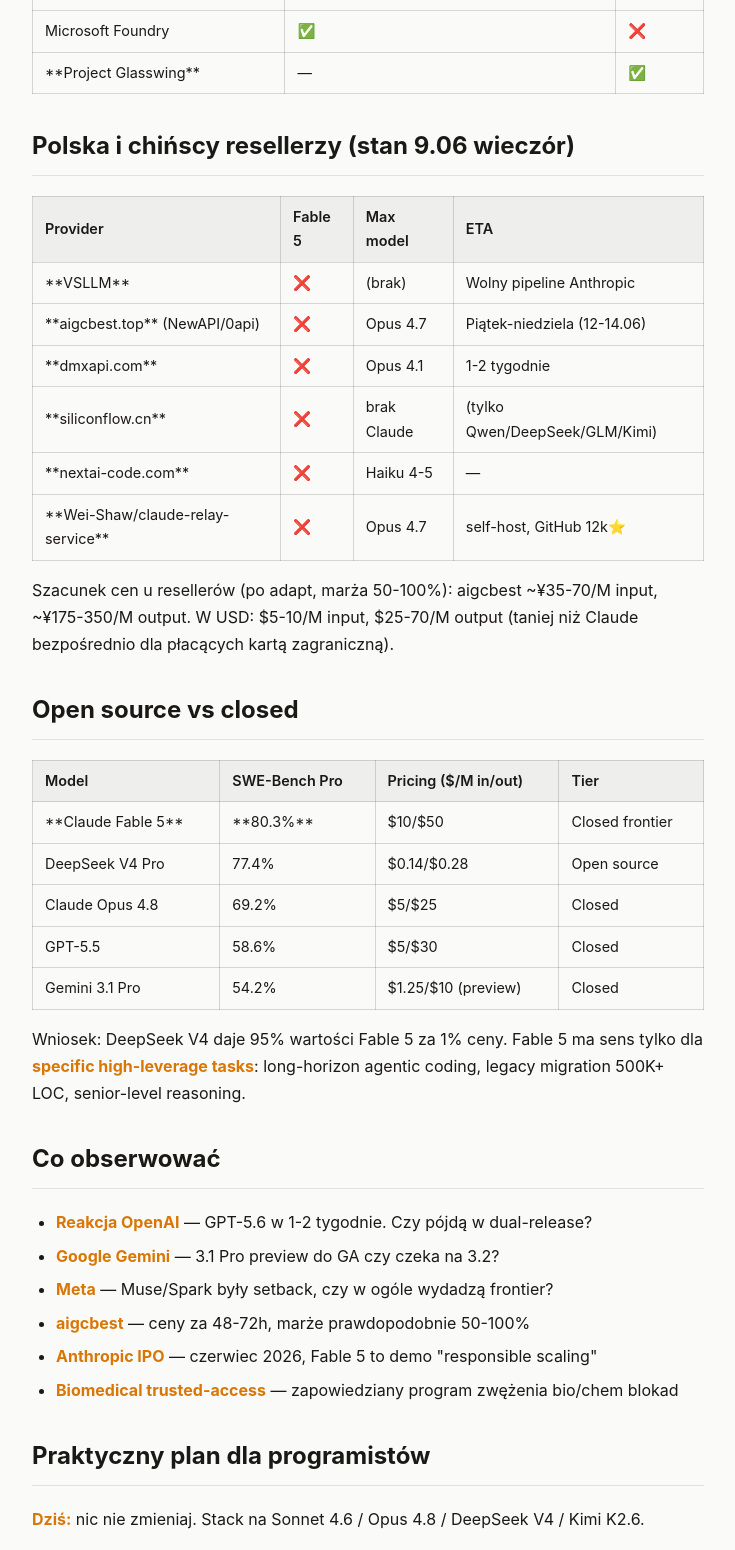
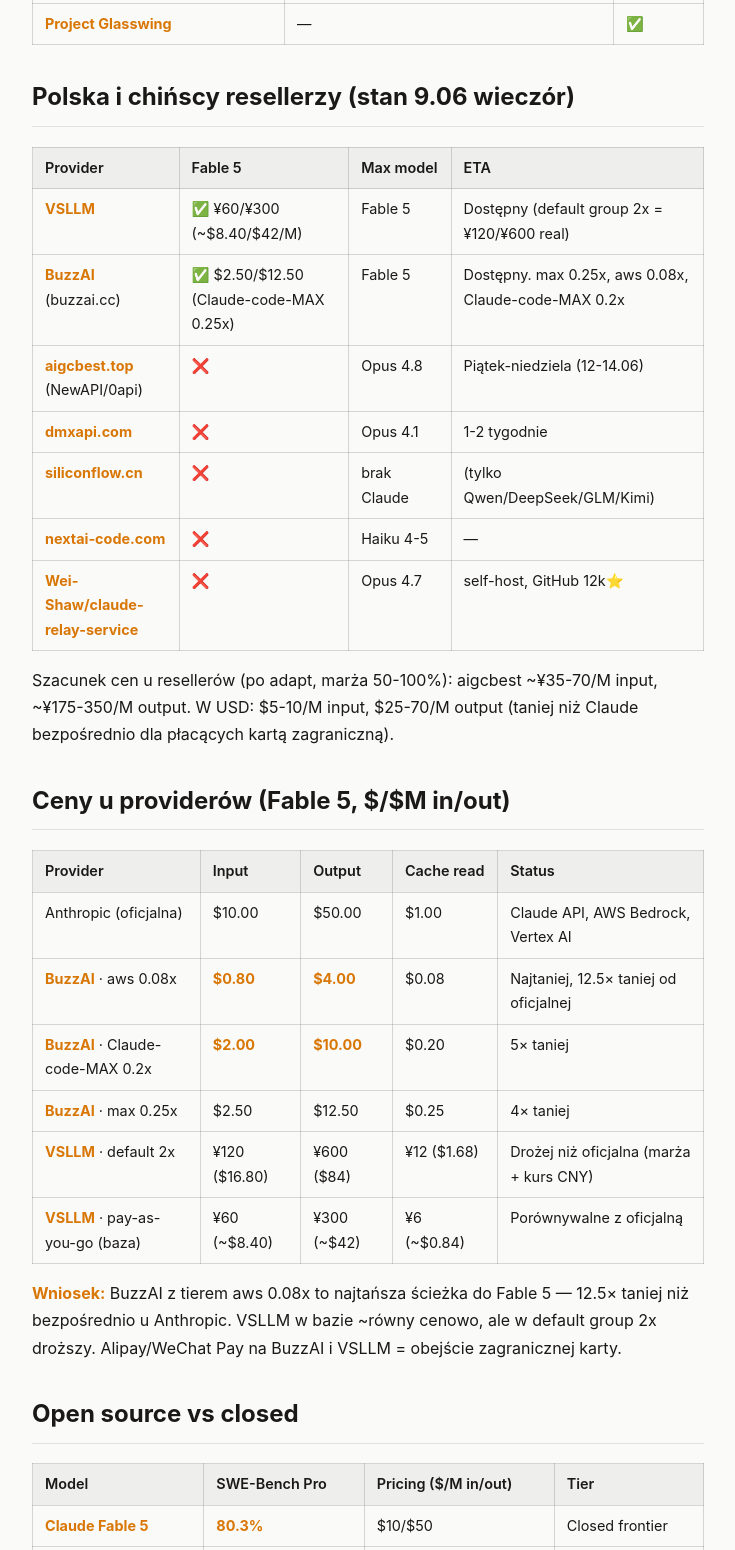
Before and after one commit to Kamciosz/Kamciosz.github.io, a plain HTML site: page news/claude-fable-5-pierwszy-publiczny-mythos.html in a window 1280 px wide. Shown: the part 2750-4300 px from the top of the page, without its empty margins (272-1007 px from the left). Drawn offline with Linux system fonts and the light colour scheme.

Commit message:
fix: popraw formatowanie tabel (strong, nowrap), usun image gallery, dodaj tabele cen providerow, zaktualizuj VSLLM/BuzzAI (maja Fable 5)

```diff
--- a/news/claude-fable-5-pierwszy-publiczny-mythos.html
+++ b/news/claude-fable-5-pierwszy-publiczny-mythos.html
@@ -11,8 +11,8 @@
 
 <style>
 .article-body table { width: 100%; border-collapse: collapse; margin: 1rem 0; font-size: 0.9rem; }
-.article-body th, .article-body td { border: 1px solid rgba(127,127,127,0.3); padding: 0.5rem 0.75rem; text-align: left; }
-.article-body th { background: rgba(127,127,127,0.1); font-weight: 600; }
+.article-body th, .article-body td { border: 1px solid rgba(127,127,127,0.3); padding: 0.5rem 0.75rem; text-align: left; vertical-align: top; }
+.article-body th { background: rgba(127,127,127,0.1); font-weight: 600; white-space: nowrap; }
 .article-body td code { font-size: 0.85em; }
 .image-gallery { margin: 2rem 0; padding-top: 1rem; border-top: 1px solid rgba(127,127,127,0.3); }
 .image-gallery h3 { margin-bottom: 1rem; }
@@ -99,10 +99,10 @@
 <td>Tylko Project Glasswing</td>
 </tr>
 <tr>
-<td>**Mythos-class (public)**</td>
-<td>**Claude Fable 5**</td>
-<td>**$10/$50**</td>
-<td>**Nowy**</td>
+<td><strong>Mythos-class (public)</strong></td>
+<td><strong>Claude Fable 5</strong></td>
+<td><strong>$10/$50</strong></td>
+<td><strong>Nowy</strong></td>
 </tr>
 <tr>
 <td>Flagship</td>
@@ -162,7 +162,7 @@
 <td>❌</td>
 </tr>
 <tr>
-<td>**Project Glasswing**</td>
+<td><strong>Project Glasswing</strong></td>
 <td>—</td>
 <td>✅</td>
 </tr>
@@ -176,43 +176,102 @@
 <th>ETA</th>
 </tr></thead><tbody>
 <tr>
-<td>**VSLLM**</td>
-<td>❌</td>
-<td>(brak)</td>
-<td>Wolny pipeline Anthropic</td>
+<td><strong>VSLLM</strong></td>
+<td>✅ ¥60/¥300 (~$8.40/$42/M)</td>
+<td>Fable 5</td>
+<td>Dostępny (default group 2x = ¥120/¥600 real)</td>
 </tr>
 <tr>
-<td>**aigcbest.top** (NewAPI/0api)</td>
+<td><strong>BuzzAI</strong> (buzzai.cc)</td>
+<td>✅ $2.50/$12.50 (Claude-code-MAX 0.25x)</td>
+<td>Fable 5</td>
+<td>Dostępny. max 0.25x, aws 0.08x, Claude-code-MAX 0.2x</td>
+</tr>
+<tr>
+<td><strong>aigcbest.top</strong> (NewAPI/0api)</td>
 <td>❌</td>
-<td>Opus 4.7</td>
+<td>Opus 4.8</td>
 <td>Piątek-niedziela (12-14.06)</td>
 </tr>
 <tr>
-<td>**dmxapi.com**</td>
+<td><strong>dmxapi.com</strong></td>
 <td>❌</td>
 <td>Opus 4.1</td>
 <td>1-2 tygodnie</td>
 </tr>
 <tr>
-<td>**siliconflow.cn**</td>
+<td><strong>siliconflow.cn</strong></td>
 <td>❌</td>
 <td>brak Claude</td>
 <td>(tylko Qwen/DeepSeek/GLM/Kimi)</td>
 </tr>
 <tr>
-<td>**nextai-code.com**</td>
+<td><strong>nextai-code.com</strong></td>
 <td>❌</td>
 <td>Haiku 4-5</td>
 <td>—</td>
 </tr>
 <tr>
-<td>**Wei-Shaw/claude-relay-service**</td>
+<td><strong>Wei-Shaw/claude-relay-service</strong></td>
 <td>❌</td>
 <td>Opus 4.7</td>
 <td>self-host, GitHub 12k⭐</td>
 </tr>
 </tbody></table>
 <p>Szacunek cen u resellerów (po adapt, marża 50-100%): aigcbest ~¥35-70/M input, ~¥175-350/M output. W USD: $5-10/M input, $25-70/M output (taniej niż Claude bezpośrednio dla płacących kartą zagraniczną).</p>
+<h2>Ceny u providerów (Fable 5, $/$M in/out)</h2>
+<table>
+<thead><tr>
+<th>Provider</th>
+<th>Input</th>
+<th>Output</th>
+<th>Cache read</th>
+<th>Status</th>
+</tr></thead><tbody>
+<tr>
+<td>Anthropic (oficjalna)</td>
+<td>$10.00</td>
+<td>$50.00</td>
+<td>$1.00</td>
+<td>Claude API, AWS Bedrock, Vertex AI</td>
+</tr>
+<tr>
+<td><strong>BuzzAI</strong> · aws 0.08x</td>
+<td><strong>$0.80</strong></td>
+<td><strong>$4.00</strong></td>
+<td>$0.08</td>
+<td>Najtaniej, 12.5× taniej od oficjalnej</td>
+</tr>
+<tr>
+<td><strong>BuzzAI</strong> · Claude-code-MAX 0.2x</td>
+<td><strong>$2.00</strong></td>
+<td><strong>$10.00</strong></td>
+<td>$0.20</td>
+<td>5× taniej</td>
+</tr>
+<tr>
+<td><strong>BuzzAI</strong> · max 0.25x</td>
+<td>$2.50</td>
+<td>$12.50</td>
+<td>$0.25</td>
+<td>4× taniej</td>
+</tr>
+<tr>
+<td><strong>VSLLM</strong> · default 2x</td>
+<td>¥120 ($16.80)</td>
+<td>¥600 ($84)</td>
+<td>¥12 ($1.68)</td>
+<td>Drożej niż oficjalna (marża + kurs CNY)</td>
+</tr>
+<tr>
+<td><strong>VSLLM</strong> · pay-as-you-go (baza)</td>
+<td>¥60 (~$8.40)</td>
+<td>¥300 (~$42)</td>
+<td>¥6 (~$0.84)</td>
+<td>Porównywalne z oficjalną</td>
+</tr>
+</tbody></table>
+<p><strong>Wniosek:</strong> BuzzAI z tierem aws 0.08x to najtańsza ścieżka do Fable 5 — 12.5× taniej niż bezpośrednio u Anthropic. VSLLM w bazie ~równy cenowo, ale w default group 2x droższy. Alipay/WeChat Pay na BuzzAI i VSLLM = obejście zagranicznej karty.</p>
 <h2>Open source vs closed</h2>
 <table>
 <thead><tr>
@@ -222,8 +281,8 @@
 <th>Tier</th>
 </tr></thead><tbody>
 <tr>
-<td>**Claude Fable 5**</td>
-<td>**80.3%**</td>
+<td><strong>Claude Fable 5</strong></td>
+<td><strong>80.3%</strong></td>
 <td>$10/$50</td>
 <td>Closed frontier</td>
 </tr>
@@ -285,21 +344,6 @@
 <hr>
 <p>*STEM News · auto-publikowane z wątku Discord 1512398228384120864 · GitHub Actions daily*</p>
 <p>*Rozszerzane przez <code>MiniMax-M3</code> (vsllm) · Vanilla HTML+CSS · GitHub Pages*</p>
-<p>!<a href="../assets/img/fable5/01_hero_fable5.png" target="_blank" rel="noopener noreferrer">Claude Fable 5 - hero</a></p>
-<p>!<a href="../assets/img/fable5/02_before_after.png" target="_blank" rel="noopener noreferrer">Before/After Fable 5</a></p>
-<p>!<a href="../assets/img/fable5/03_anthropic_tiers.png" target="_blank" rel="noopener noreferrer">Claude tiers - Haiku/Sonnet/Fable</a></p>
-<p>!<a href="../assets/img/fable5/04_ai_army.png" target="_blank" rel="noopener noreferrer">Global AI compute race</a></p>
-<p>!<a href="../assets/img/fable5/05_solo_developer.png" target="_blank" rel="noopener noreferrer">Solo developer vs hyperscalers</a></p>
-
-<div class="image-gallery">
-  <h3>Ilustracje</h3>
-  <figure><img src="/assets/img/fable5/01_hero_fable5.png" alt="Claude Fable 5 - edytorialny hero przedstawiający AI brain-like structure ze złotymi nodami"><figcaption>1. Hero - Claude Fable 5 jako złota sieć neuronowa w kosmosie</figcaption></figure>
-  <figure><img src="/assets/img/fable5/02_before_after.png" alt="Before/After - chaos czerwonych sieci vs porządek złotych ścieżek Fable 5"><figcaption>2. Porównanie: chaos vs porządek w architekturze Fable 5</figcaption></figure>
-  <figure><img src="/assets/img/fable5/03_anthropic_tiers.png" alt="Trzy mityczne stworzenia Claude tiers: mrówka Haiku, sowa Sonnet, feniks Fable"><figcaption>3. Tier hierarchia Claude - Haiku/Sonnet/Fable</figcaption></figure>
-  <figure><img src="/assets/img/fable5/04_ai_army.png" alt="Industrial-scale data center z kolorowymi światłami serwerów AWS/Google/Azure"><figcaption>4. Globalny wyścig compute - hyperscaler data centers</figcaption></figure>
-  <figure><img src="/assets/img/fable5/05_solo_developer.png" alt="Pojedynczy programista na wzgórzu patrzący na miasto pełne hologramowych billboardów AI"><figcaption>5. Solo developer vs hyperscalers - zmierzch czy świt?</figcaption></figure>
-  <figure><img src="/assets/img/fable5/06_open_source.png" alt="Magic-realizm: drewniana szafka z otwartą szufladą Open Source AI pełną skarbów"><figcaption>6. Open source AI - ukryty skarb w zasięgu ręki</figcaption></figure>
-</div>
 
   </div>
   <footer class="article-footer">
```
